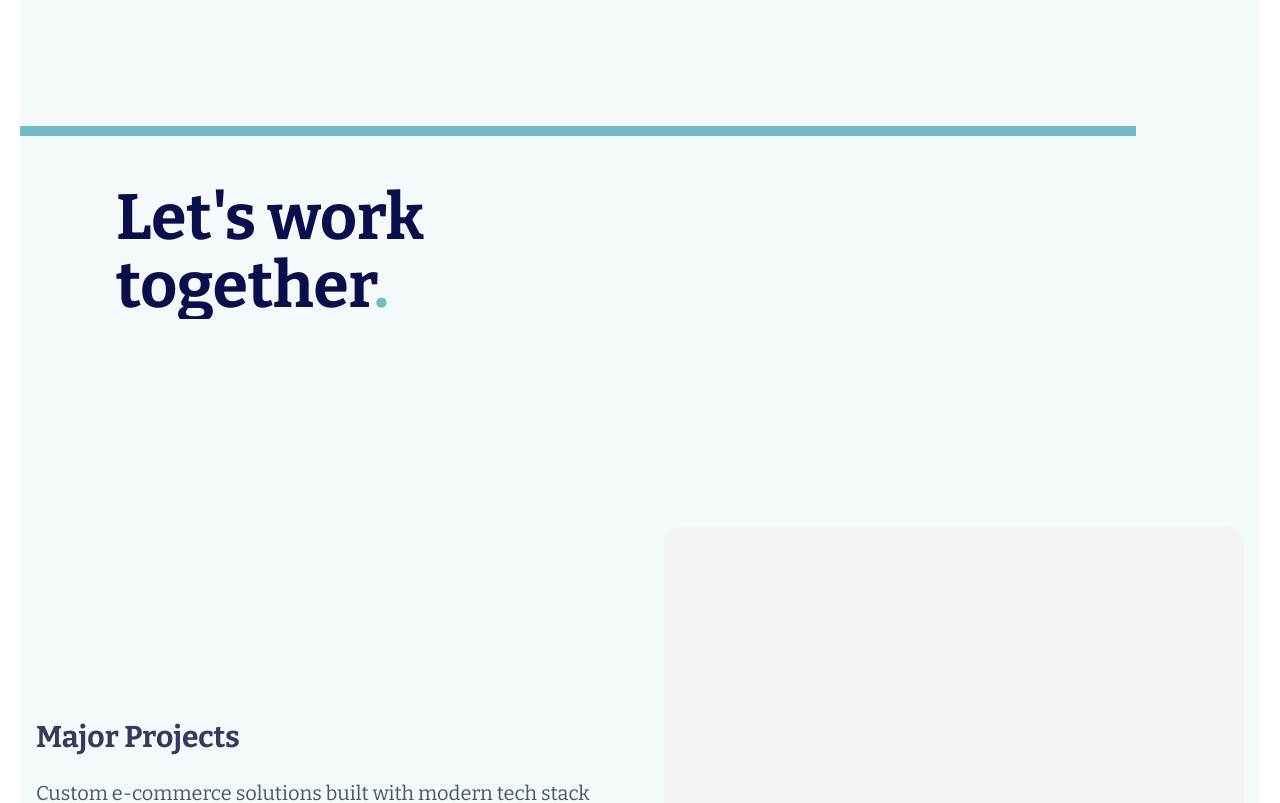
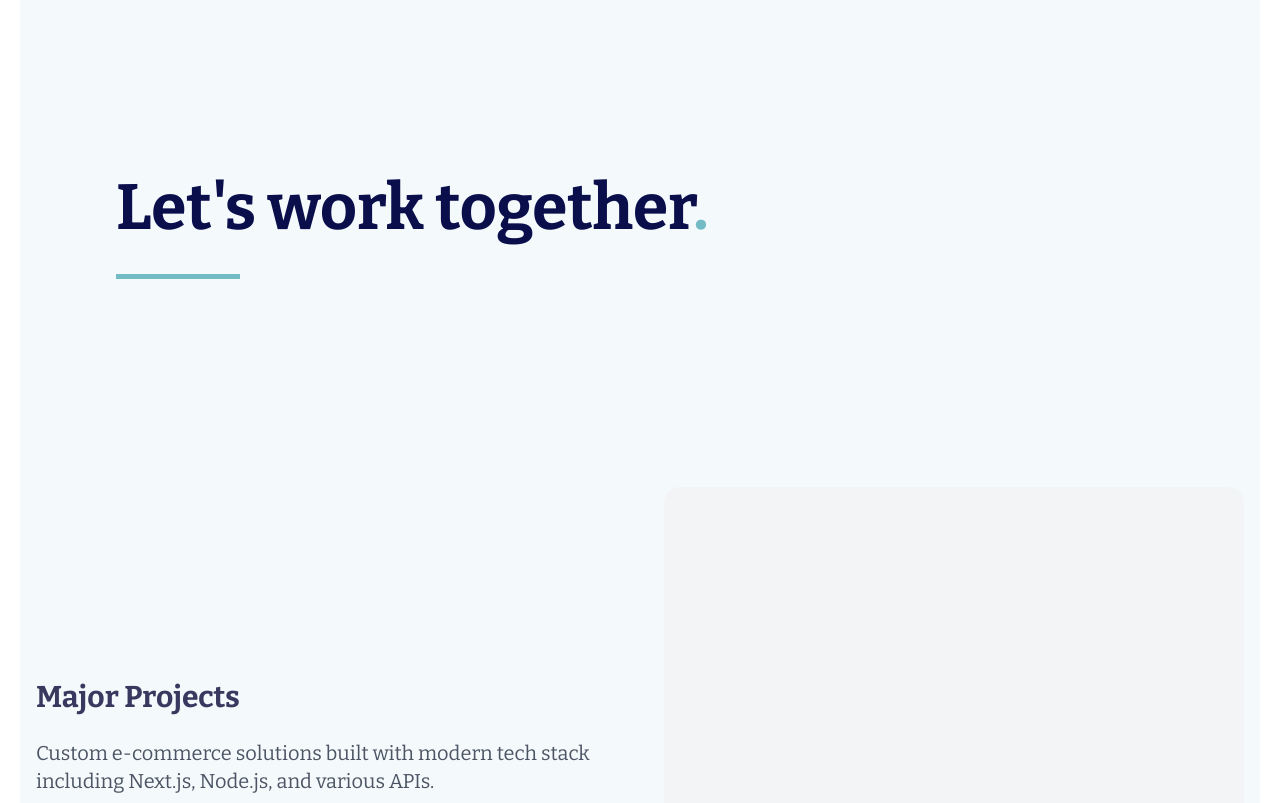
Before and after one commit to flobby41/Portfolio, a Next.js app in the folder robbowen-clone/: page / in a window 1280 px wide. Shown: the part 1100-1903 px from the top of the page. Built offline with nearby package versions, Linux system fonts and the light colour scheme.

Commit message:
refactor: reorganize HorizontalBand component structure for improved readability and animation

```diff
--- a/robbowen-clone/src/components/home/HorizontalBand.tsx
+++ b/robbowen-clone/src/components/home/HorizontalBand.tsx
@@ -29,23 +29,7 @@ const HorizontalBand = () => {
 
   return (
     <div ref={ref} className="relative w-full overflow-hidden my-32">
-      {/* Bande horizontale */}
-      <motion.div
-        initial={{ x: "100%", width: "100%" }}
-        animate={inView ? {
-          x: 0,
-          width: ["100%", "90%"],
-        } : { x: "100%", width: "100%" }}
-        transition={{
-          x: { duration: 0.8, ease: [0.25, 0.1, 0.25, 1] },
-          width: {
-            delay: 0.8,
-            duration: 0.4,
-            ease: [0.25, 0.1, 0.25, 1],
-          },
-        }}
-        className="relative h-[10px] bg-[#73BBC5]"
-      />
+
 
       {/* Texte */}
       <motion.div
@@ -60,20 +44,29 @@ const HorizontalBand = () => {
       >
         <div className="relative">
           <h2 className="font-bitter text-[4rem] text-[#0A0F4C] leading-[67.5px] [-webkit-font-smoothing:antialiased]">
-            Let&apos;s work<br />together
+            Let&apos;s work together
             <span className="text-[#73BBC5]">.</span>
           </h2>
-          <motion.div
-            variants={lineInAnimation}
-            initial="initial"
-            animate={inView ? "animate" : "initial"}
-            className="absolute left-0 h-[3px] bg-[#73BBC5]"
-            style={{
-              transformOrigin: "0px 1.5px",
-            }}
-          />
+
         </div>
       </motion.div>
+        {/* Bande horizontale */}
+        <motion.div
+        initial={{ x: "100%", width: "10%" }}
+        animate={inView ? {
+          x: 0,
+          width: ["20%", "10%"],
+        } : { x: "100%", width: "100%" }}
+        transition={{
+          x: { duration: 0.8, ease: [0.25, 0.1, 0.25, 1] },
+          width: {
+            delay: 0.8,
+            duration: 0.4,
+            ease: [0.25, 0.1, 0.25, 1],
+          },
+        }}
+        className="relative h-[5px] bg-[#73BBC5] ml-24 mt-8"
+      />
     </div>
   );
 };
```
